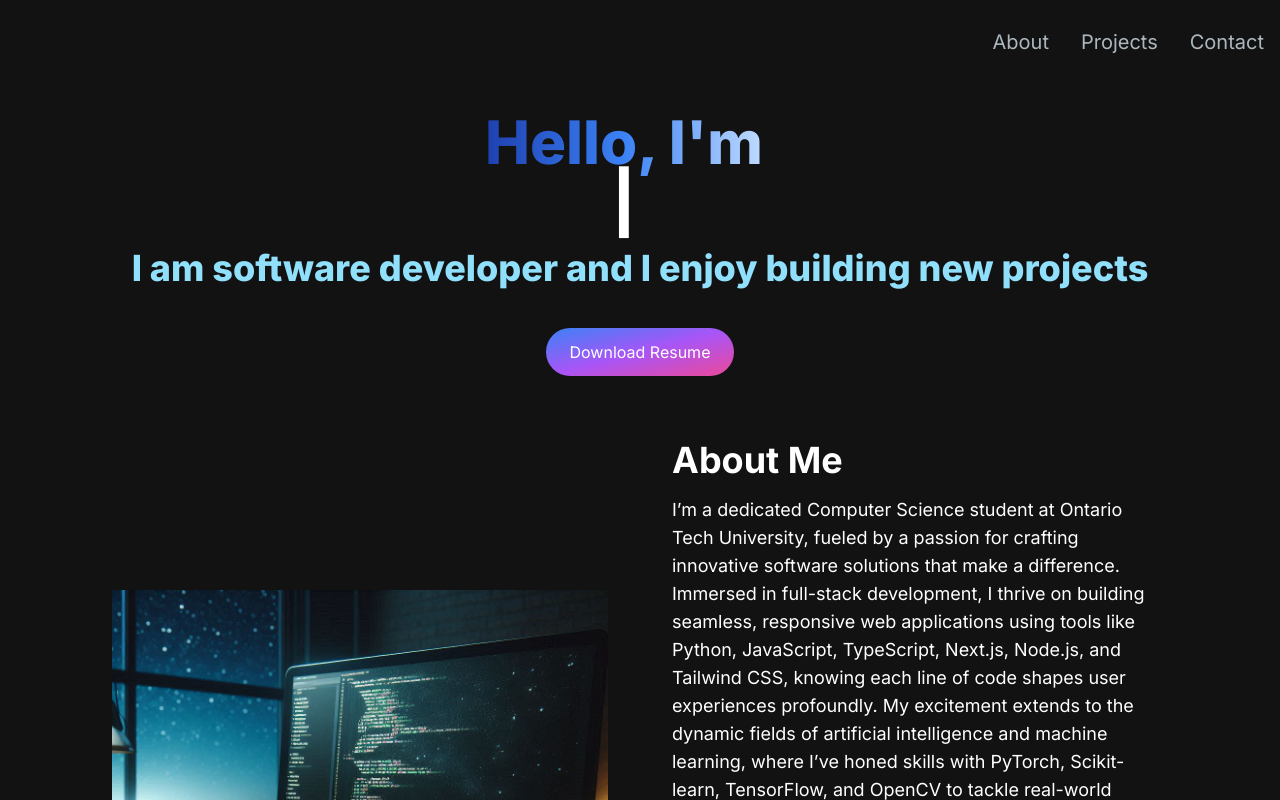
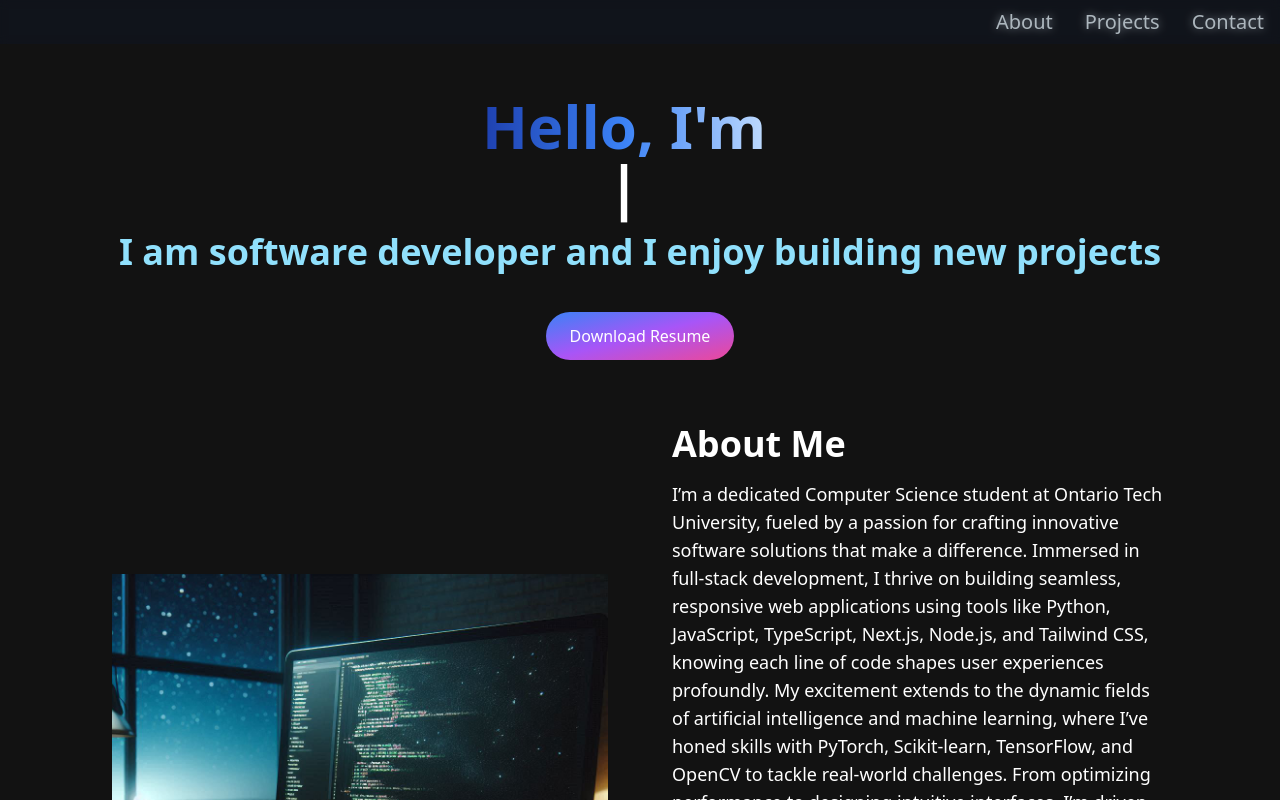
Before and after one commit to Dante-hu/PortfolioWebsite, a Next.js app: page / in a window 1280 px wide. Shown: the top 800 px of the page. Built offline with nearby package versions, Linux system fonts and the light colour scheme.

Commit message:
Fixed contant overflowing on larger screens

```diff
--- a/src/app/componets/Navbar.jsx
+++ b/src/app/componets/Navbar.jsx
@@ -1,31 +1,21 @@
 "use client";
-import React, { useState, useRef } from "react";
+import React, { useState } from "react";
 import { Link } from "react-scroll";
 import NavLink from "./NavLink";
 import { Bars3Icon, XMarkIcon } from "@heroicons/react/24/solid";
 import MenuOverlay from "./MenuOverlay";
 
 const Navbar = () => {
-  /**creating an array of links that is used */
   const navlinks = [
-    {
-      title: "About",
-      href: "about",
-    },
-    {
-      title: "Projects",
-      href: "projects",
-    },
-    {
-      title: "Contact",
-      href: "contact",
-    },
+    { title: "About", href: "about" },
+    { title: "Projects", href: "projects" },
+    { title: "Contact", href: "contact" },
   ];
   const [navbarOpen, setNavbarOpen] = useState(false);
+
   return (
-    //Mobile section
-    <nav className="fixed top-0 left-0 right-0 z-10 bg-opacity-100 bg-gray/30 backdrop-blur-sm">
-      <div className="4xl:max-w-screen-xl mx-auto flex flex-wrap items-center justify-end px-4 py-2">
+    <nav className="fixed top-0 left-0 right-0 z-10 bg-opacity-100 bg-gray-900/30 backdrop-blur-sm">
+      <div className="max-w-screen-xl mx-auto flex items-center justify-between px-4 py-2">
         <div className="mobile-menu block md:hidden">
           {!navbarOpen ? (
             <button
@@ -42,10 +32,9 @@ const Navbar = () => {
               <XMarkIcon className="h-5 w-5" />
             </button>
           )}
-          {/* Non-Mobile Section */}
         </div>
         <div className="menu hidden md:block md:w-auto" id="navbar">
-          <ul className="flex p-4 justify-end md:p-0 md:flex-row md:space-x-8 mt-5 mx-auto">
+          <ul className="flex p-4 md:p-0 md:flex-row md:space-x-8 mt-0 justify-end">
             {navlinks.map((link, index) => (
               <li key={index}>
                 <NavLink href={link.href} title={link.title} />
@@ -58,4 +47,5 @@ const Navbar = () => {
     </nav>
   );
 };
+
 export default Navbar;
--- a/src/app/globals.css
+++ b/src/app/globals.css
@@ -31,3 +31,24 @@ body {
     text-wrap: balance;
   }
 }
+
+@media (min-width: 768px) {
+
+  /* md breakpoint and up */
+  nav .menu {
+    margin-left: auto;
+    /* Pushes the menu to the right */
+  }
+
+  nav .menu ul {
+    justify-content: flex-end;
+    /* Ensures links align to the right */
+  }
+}
+
+nav {
+  height: auto;
+  /* Adjusts height to content */
+  overflow: hidden;
+  /* Prevents background stretch */
+}
--- a/src/app/layout.js
+++ b/src/app/layout.js
@@ -1,5 +1,6 @@
 import { Inter } from "next/font/google";
 import "./globals.css";
+import Navbar from "./componets/Navbar";
 
 const inter = Inter({ subsets: ["latin"] });
 
@@ -11,7 +12,10 @@ export const metadata = {
 export default function RootLayout({ children }) {
   return (
     <html lang="en">
-      <body className={inter.className}>{children}</body>
+      <body className="bg-gray-900 text-white">
+        <Navbar />
+        <div className="main-content">{children}</div>
+      </body>
     </html>
   );
 }
--- a/src/app/page.js
+++ b/src/app/page.js
@@ -6,9 +6,9 @@ import Contactme from "./componets/Contactme";
 
 export default function Home() {
   return (
-    <main className="flex min-h-screen flex-col bg-[#121212] container ">
+    <main className="bg-[#121212] min-h-screen">
       <Navbar />
-      <div className="container mt-24 mx-auto px-12 py-4 ">
+      <div className="max-w-screen-xl mx-auto px-6 sm:px-12 pt-24">
         <HeroSection />
         <AboutSection />
         <ProjectSection />
```
Also changed, not shown: 1 other file (tests, documents, lock files or other folders).
